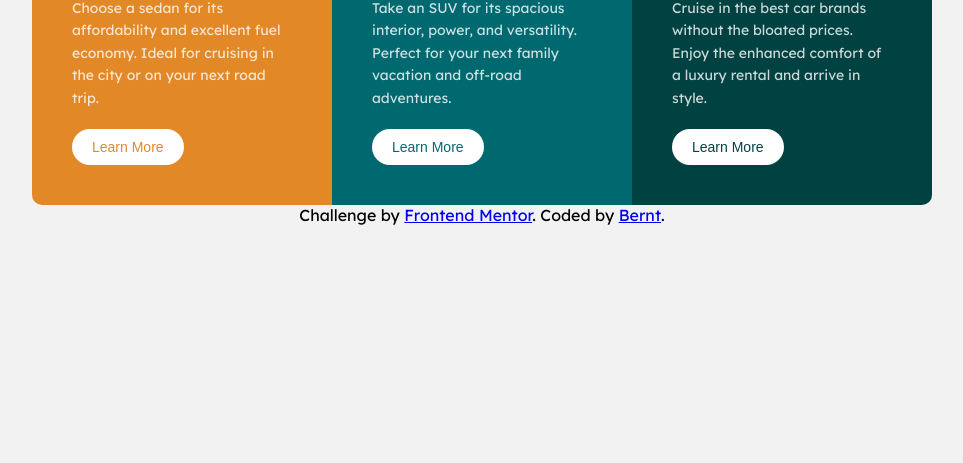
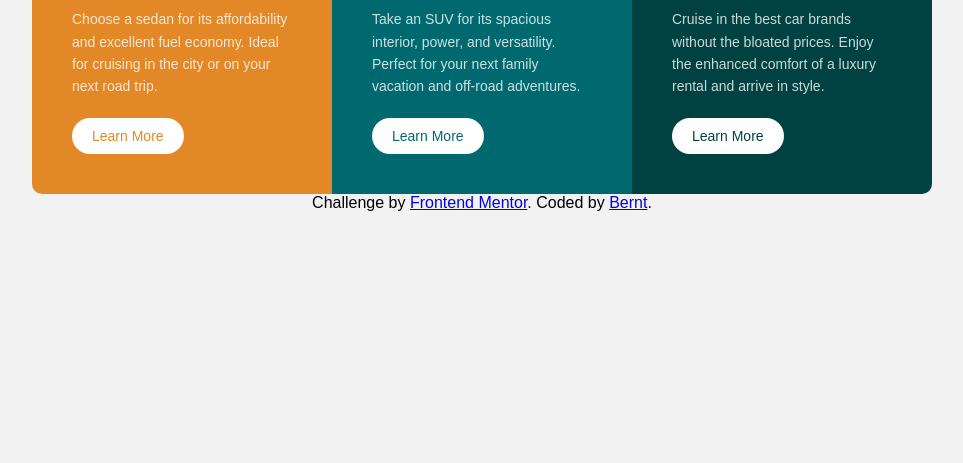
Before and after one commit to BJ-Kodehode/3-column-preview-card-component-main, a plain HTML site: page index.html in a window 1280 px wide. Shown: the part 337-800 px from the top of the page, without its empty margins (158-1121 px from the left). Drawn offline with Linux system fonts and the light colour scheme.

Commit message:
sync changes

```diff
--- a/styles.css
+++ b/styles.css
@@ -1,5 +1,3 @@
-/* Google Font */
-@import url('https://fonts.googleapis.com/css2?family=Lexend+Deca&family=Big+Shoulders+Display:wght@700&display=swap');
 
 * {
     margin: 0;
```
